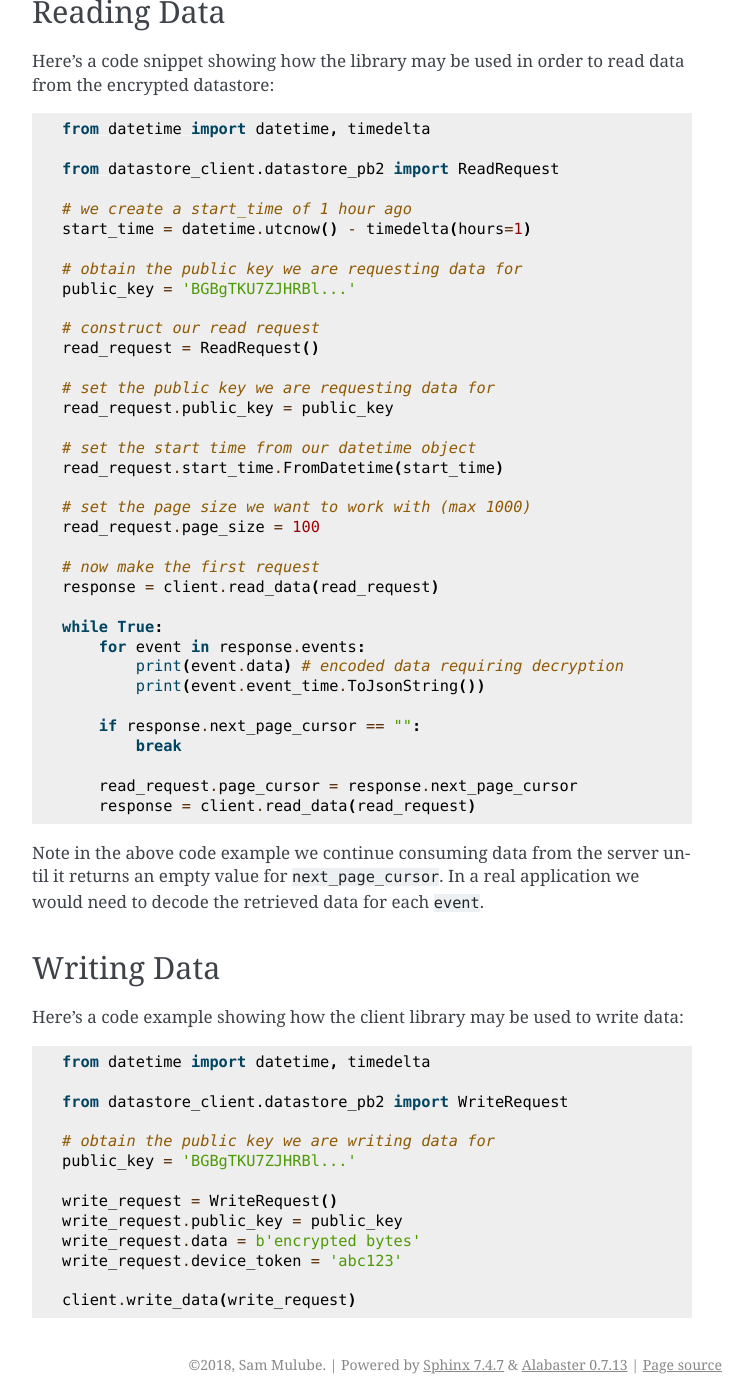
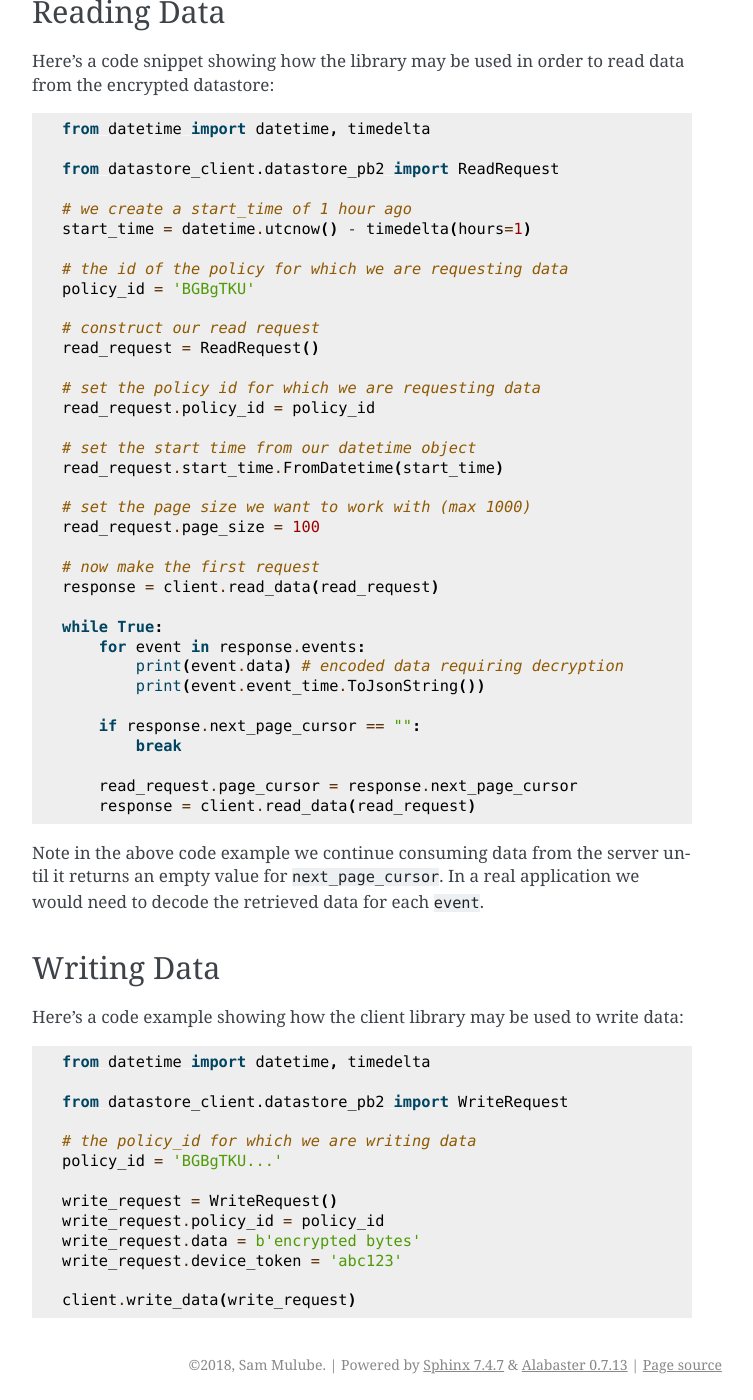
Before and after one commit to thingful/datastore_client_py, a Sphinx documentation site: the page built from docs/pages/usage.rst, in a window 1280 px wide and 1400 px high, scrolled down 670 px. Shown: the whole window, without its empty margins (388-1141 px from the left). Built offline with Sphinx 7.4.7, drawn with Linux system fonts in a browser that asks for light colours.

Commit message:
Update docs

```diff
--- a/docs/pages/usage.rst
+++ b/docs/pages/usage.rst
@@ -38,14 +38,14 @@ from the encrypted datastore::
     # we create a start_time of 1 hour ago
     start_time = datetime.utcnow() - timedelta(hours=1)
 
-    # obtain the public key we are requesting data for
-    public_key = 'BGBgTKU7ZJHRBl...'
+    # the id of the policy for which we are requesting data
+    policy_id = 'BGBgTKU'
 
     # construct our read request
     read_request = ReadRequest()
 
-    # set the public key we are requesting data for
-    read_request.public_key = public_key
+    # set the policy id for which we are requesting data
+    read_request.policy_id = policy_id
 
     # set the start time from our datetime object
     read_request.start_time.FromDatetime(start_time)
@@ -82,11 +82,11 @@ data::
 
     from datastore_client.datastore_pb2 import WriteRequest
 
-    # obtain the public key we are writing data for
-    public_key = 'BGBgTKU7ZJHRBl...'
+    # the policy_id for which we are writing data
+    policy_id = 'BGBgTKU...'
 
     write_request = WriteRequest()
-    write_request.public_key = public_key
+    write_request.policy_id = policy_id
     write_request.data = b'encrypted bytes'
     write_request.device_token = 'abc123'
 
```
